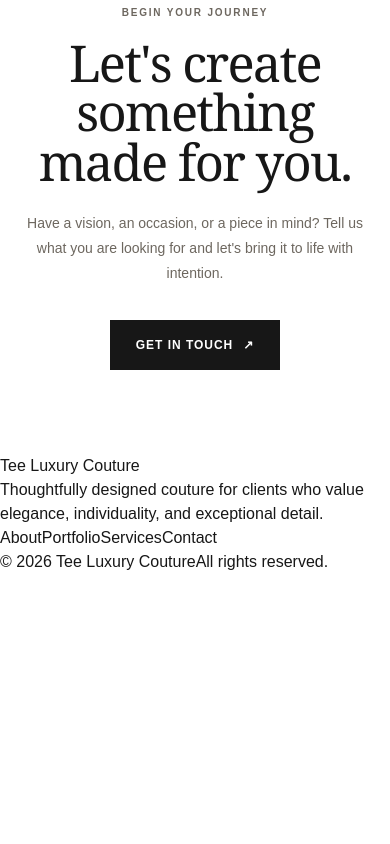
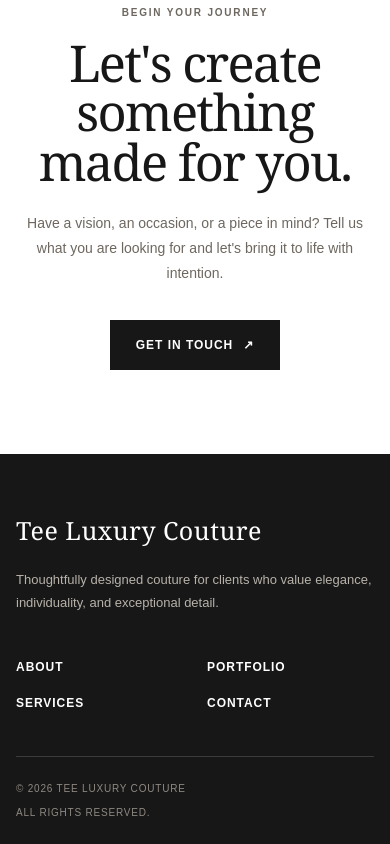
Before and after one commit to Thomas302-star/Tee-Luxury-couture, a Next.js app: page / in a window 390 px wide. Shown: the part 4997-5841 px from the top of the page. Before the commit the page ends 5571 px from the top, so only its background shows below. Built offline with nearby package versions, Linux system fonts and the light colour scheme.

Commit message:
Style site footer

```diff
--- a/app/globals.css
+++ b/app/globals.css
@@ -1,131 +1,126 @@
 @import "tailwindcss";
 
-:root {
-  --background: #ffffff;
-  --foreground: #171717;
-  --border: #e8e8e8;
-  --muted: #6d675f;
-  --cream: #f3f0eb;
+:root { --background:#fff; --foreground:#171717; --border:#e8e8e8; --muted:#6d675f; --cream:#f3f0eb; }
+* { box-sizing:border-box; }
+html { scroll-behavior:smooth; }
+body { margin:0; background:var(--background); color:var(--foreground); font-family:Arial,Helvetica,sans-serif; }
+a { color:inherit; text-decoration:none; }
+.site-header { position:sticky; top:0; z-index:50; width:100%; background:rgba(255,255,255,.96); border-bottom:1px solid var(--border); }
+.header-inner { width:min(1200px,calc(100% - 40px)); min-height:76px; margin:0 auto; display:flex; align-items:center; justify-content:space-between; gap:32px; }
+.brand { font-family:Georgia,"Times New Roman",serif; font-size:20px; font-weight:700; letter-spacing:.04em; white-space:nowrap; }
+.desktop-nav { display:flex; align-items:center; justify-content:center; gap:28px; margin-left:auto; }
+.desktop-nav a,.mobile-nav a { font-size:14px; font-weight:500; transition:opacity 160ms ease; }
+.desktop-nav a:hover,.mobile-nav a:hover { opacity:.6; }
+.header-cta,.mobile-cta { display:inline-flex; align-items:center; justify-content:center; min-height:42px; padding:0 18px; background:#171717; color:#fff; font-size:13px; font-weight:600; letter-spacing:.02em; transition:opacity 160ms ease; }
+.header-cta:hover,.mobile-cta:hover { opacity:.8; }
+.menu-button { display:none; width:42px; height:42px; padding:9px; border:1px solid var(--border); background:#fff; cursor:pointer; }
+.menu-button span { display:block; width:100%; height:1px; margin:5px 0; background:#171717; }
+.mobile-nav { display:none; }
+.hero { width:min(1200px,calc(100% - 40px)); min-height:calc(100vh - 76px); margin:0 auto; padding:72px 0 80px; display:grid; grid-template-columns:minmax(0,.9fr) minmax(380px,1.1fr); align-items:center; gap:clamp(48px,7vw,100px); }
+.hero-copy { max-width:570px; }
+.hero-eyebrow { margin:0 0 24px; color:var(--muted); font-size:11px; font-weight:700; letter-spacing:.18em; line-height:1.5; text-transform:uppercase; }
+.hero h1 { margin:0; max-width:600px; font-family:Georgia,"Times New Roman",serif; font-size:clamp(48px,6vw,78px); font-weight:400; letter-spacing:-.035em; line-height:.98; }
+.hero-description { max-width:470px; margin:28px 0 0; color:var(--muted); font-size:16px; line-height:1.75; }
+.hero-actions { display:flex; flex-wrap:wrap; align-items:center; gap:22px; margin-top:36px; }
+.hero-primary,.hero-secondary { display:inline-flex; align-items:center; justify-content:center; min-height:50px; font-size:13px; font-weight:700; letter-spacing:.04em; }
+.hero-primary { padding:0 25px; background:#171717; color:#fff; transition:transform 160ms ease,opacity 160ms ease; }
+.hero-primary:hover { opacity:.84; transform:translateY(-2px); }
+.hero-secondary { gap:9px; border-bottom:1px solid #171717; transition:opacity 160ms ease; }
+.hero-secondary:hover { opacity:.6; }
+.hero-visual { min-width:0; }
+.hero-frame { position:relative; width:100%; aspect-ratio:.82; max-height:720px; overflow:hidden; background:var(--cream); }
+.hero-frame img { object-fit:cover; }
+.hero-caption { margin:14px 0 0; color:var(--muted); font-size:10px; font-weight:700; letter-spacing:.16em; text-transform:uppercase; }
+.featured-designs,.services,.about-preview { width:min(1200px,calc(100% - 40px)); margin:0 auto; padding:110px 0 120px; border-top:1px solid var(--border); }
+.featured-heading,.services-heading { display:flex; align-items:end; justify-content:space-between; gap:60px; margin-bottom:48px; }
+.section-eyebrow { margin:0 0 16px; color:var(--muted); font-size:10px; font-weight:700; letter-spacing:.18em; text-transform:uppercase; }
+.featured-heading h2,.services-heading h2 { margin:0; font-family:Georgia,"Times New Roman",serif; font-size:clamp(42px,5vw,64px); font-weight:400; letter-spacing:-.03em; line-height:1; }
+.featured-intro,.services-intro { max-width:410px; margin:0; color:var(--muted); font-size:14px; line-height:1.8; }
+.design-grid { display:grid; grid-template-columns:repeat(3,minmax(0,1fr)); gap:22px; }
+.design-card { min-width:0; }
+.design-image { position:relative; aspect-ratio:.78; overflow:hidden; background:var(--cream); }
+.design-image img { object-fit:cover; transition:transform 450ms ease; }
+.design-card:hover .design-image img { transform:scale(1.025); }
+.design-number { position:absolute; top:16px; left:16px; display:grid; place-items:center; width:34px; height:34px; background:rgba(255,255,255,.88); font-size:10px; font-weight:700; letter-spacing:.08em; }
+.design-details { display:flex; align-items:start; justify-content:space-between; gap:20px; padding-top:18px; }
+.design-details h3 { margin:0; font-family:Georgia,"Times New Roman",serif; font-size:23px; font-weight:400; }
+.design-details p { margin:7px 0 0; color:var(--muted); font-size:11px; font-weight:700; letter-spacing:.12em; text-transform:uppercase; }
+.design-arrow { font-size:20px; line-height:1; }
+.featured-link,.services-link,.about-preview-link { display:inline-flex; align-items:center; gap:10px; padding-bottom:7px; border-bottom:1px solid #171717; font-size:12px; font-weight:700; letter-spacing:.08em; text-transform:uppercase; transition:opacity 160ms ease; }
+.featured-link { margin-top:48px; }
+.featured-link:hover,.services-link:hover,.about-preview-link:hover { opacity:.6; }
+.services { padding-bottom:120px; }
+.services-heading { margin-bottom:52px; }
+.services-list { border-top:1px solid var(--border); }
+.service-item { display:grid; grid-template-columns:80px minmax(0,1fr) 40px; align-items:center; gap:32px; padding:30px 0; border-bottom:1px solid var(--border); transition:padding 180ms ease; }
+.service-item:hover { padding-left:10px; padding-right:10px; }
+.service-number { align-self:start; padding-top:5px; color:var(--muted); font-size:11px; font-weight:700; letter-spacing:.12em; }
+.service-copy h3 { margin:0; font-family:Georgia,"Times New Roman",serif; font-size:clamp(25px,3vw,34px); font-weight:400; }
+.service-copy p { max-width:600px; margin:8px 0 0; color:var(--muted); font-size:14px; line-height:1.7; }
+.service-arrow { justify-self:end; font-size:21px; transition:transform 180ms ease; }
+.service-item:hover .service-arrow { transform:translate(3px,-3px); }
+.services-link { margin-top:44px; }
+.about-preview { display:grid; grid-template-columns:minmax(0,.85fr) minmax(0,1.15fr); align-items:stretch; gap:clamp(56px,8vw,120px); }
+.about-preview-visual { min-height:470px; padding:34px; display:flex; flex-direction:column; justify-content:space-between; background:var(--cream); }
+.about-preview-monogram { align-self:center; margin-top:70px; font-family:Georgia,"Times New Roman",serif; font-size:clamp(150px,18vw,230px); font-weight:400; line-height:.8; }
+.about-preview-label { align-self:flex-start; color:var(--muted); font-size:10px; font-weight:700; letter-spacing:.16em; text-transform:uppercase; }
+.about-preview-copy { align-self:center; max-width:570px; }
+.about-preview-copy h2 { margin:0; font-family:Georgia,"Times New Roman",serif; font-size:clamp(42px,5vw,64px); font-weight:400; letter-spacing:-.03em; line-height:1.02; }
+.about-preview-copy > p:not(.section-eyebrow) { max-width:500px; margin:28px 0 0; color:var(--muted); font-size:15px; line-height:1.8; }
+.about-preview-link { margin-top:34px; }
+.call-to-action { width:min(1200px,calc(100% - 40px)); margin:0 auto; padding:110px 40px 120px; border-top:1px solid var(--border); text-align:center; }
+.call-to-action .section-eyebrow { margin-bottom:18px; }
+.call-to-action h2 { max-width:720px; margin:0 auto; font-family:Georgia,"Times New Roman",serif; font-size:clamp(44px,6vw,76px); font-weight:400; letter-spacing:-.035em; line-height:.98; }
+.call-to-action p:not(.section-eyebrow) { max-width:520px; margin:24px auto 0; color:var(--muted); font-size:15px; line-height:1.8; }
+.cta-button { display:inline-flex; align-items:center; gap:10px; min-height:50px; margin-top:34px; padding:0 26px; background:#171717; color:#fff; font-size:12px; font-weight:700; letter-spacing:.08em; text-transform:uppercase; transition:opacity 160ms ease,transform 160ms ease; }
+.cta-button:hover { opacity:.84; transform:translateY(-2px); }
+.site-footer { width:100%; padding:72px 0 28px; background:#171717; color:#fff; }
+.footer-main,.footer-bottom { width:min(1200px,calc(100% - 40px)); margin:0 auto; }
+.footer-main { display:grid; grid-template-columns:1.5fr 1fr; gap:80px; padding-bottom:64px; }
+.footer-logo { display:inline-block; font-family:Georgia,"Times New Roman",serif; font-size:28px; letter-spacing:.02em; }
+.footer-brand p { max-width:430px; margin:18px 0 0; color:#b8b2aa; font-size:13px; line-height:1.8; }
+.footer-nav { display:grid; grid-template-columns:repeat(2,1fr); gap:18px 40px; align-content:start; }
+.footer-nav a { color:#fff; font-size:12px; font-weight:700; letter-spacing:.08em; text-transform:uppercase; transition:opacity 160ms ease; }
+.footer-nav a:hover { opacity:.55; }
+.footer-bottom { padding-top:24px; border-top:1px solid rgba(255,255,255,.16); display:flex; justify-content:space-between; gap:20px; color:#8f8982; font-size:10px; letter-spacing:.08em; text-transform:uppercase; }
+@media (max-width:800px) {
+  .header-inner { width:min(100% - 32px,1200px); min-height:68px; }
+  .desktop-nav,.header-cta { display:none; }
+  .menu-button { display:block; }
+  .mobile-nav { display:flex; flex-direction:column; gap:0; width:min(100% - 32px,1200px); margin:0 auto; padding:8px 0 20px; }
+  .mobile-nav a { padding:15px 0; border-bottom:1px solid var(--border); }
+  .mobile-nav .mobile-cta { margin-top:14px; border-bottom:0; }
+  .hero { width:min(100% - 32px,1200px); min-height:auto; padding:54px 0 64px; grid-template-columns:1fr; gap:48px; }
+  .hero h1 { font-size:clamp(46px,14vw,64px); }
+  .hero-description { font-size:15px; line-height:1.7; }
+  .hero-actions { margin-top:30px; }
+  .hero-frame { aspect-ratio:.86; }
+  .featured-designs,.services,.about-preview { width:min(100% - 32px,1200px); padding:76px 0 84px; }
+  .featured-heading,.services-heading { display:block; margin-bottom:36px; }
+  .featured-heading h2,.services-heading h2 { font-size:clamp(42px,13vw,58px); }
+  .featured-intro,.services-intro { margin-top:20px; max-width:460px; }
+  .design-grid { grid-template-columns:1fr; gap:44px; }
+  .design-image { aspect-ratio:.9; }
+  .design-details h3 { font-size:25px; }
+  .featured-link { margin-top:42px; }
+  .services-heading { margin-bottom:36px; }
+  .service-item { grid-template-columns:42px minmax(0,1fr) 24px; gap:16px; padding:24px 0; }
+  .service-item:hover { padding-left:4px; padding-right:4px; }
+  .service-copy h3 { font-size:27px; }
+  .service-copy p { font-size:13px; }
+  .services-link { margin-top:38px; }
+  .about-preview { grid-template-columns:1fr; gap:44px; }
+  .about-preview-visual { min-height:360px; padding:26px; }
+  .about-preview-monogram { margin-top:55px; font-size:clamp(130px,40vw,190px); }
+  .about-preview-copy h2 { font-size:clamp(42px,13vw,58px); }
+  .about-preview-copy > p:not(.section-eyebrow) { font-size:14px; }
+  .call-to-action { width:min(100% - 32px,1200px); padding:76px 0 84px; }
+  .call-to-action h2 { font-size:clamp(44px,13vw,60px); }
+  .call-to-action p:not(.section-eyebrow) { font-size:14px; }
+  .site-footer { padding:58px 0 24px; }
+  .footer-main,.footer-bottom { width:min(100% - 32px,1200px); }
+  .footer-main { grid-template-columns:1fr; gap:44px; padding-bottom:44px; }
+  .footer-logo { font-size:25px; }
+  .footer-nav { gap:18px 24px; }
+  .footer-bottom { flex-direction:column; gap:9px; }
 }
-
-* { box-sizing: border-box; }
-html { scroll-behavior: smooth; }
-body { margin: 0; background: var(--background); color: var(--foreground); font-family: Arial, Helvetica, sans-serif; }
-a { color: inherit; text-decoration: none; }
-
-.site-header { position: sticky; top: 0; z-index: 50; width: 100%; background: rgba(255,255,255,.96); border-bottom: 1px solid var(--border); }
-.header-inner { width: min(1200px, calc(100% - 40px)); min-height: 76px; margin: 0 auto; display: flex; align-items: center; justify-content: space-between; gap: 32px; }
-.brand { font-family: Georgia, "Times New Roman", serif; font-size: 20px; font-weight: 700; letter-spacing: .04em; white-space: nowrap; }
-.desktop-nav { display: flex; align-items: center; justify-content: center; gap: 28px; margin-left: auto; }
-.desktop-nav a, .mobile-nav a { font-size: 14px; font-weight: 500; transition: opacity 160ms ease; }
-.desktop-nav a:hover, .mobile-nav a:hover { opacity: .6; }
-.header-cta, .mobile-cta { display: inline-flex; align-items: center; justify-content: center; min-height: 42px; padding: 0 18px; background: #171717; color: #fff; font-size: 13px; font-weight: 600; letter-spacing: .02em; transition: opacity 160ms ease; }
-.header-cta:hover, .mobile-cta:hover { opacity: .8; }
-.menu-button { display: none; width: 42px; height: 42px; padding: 9px; border: 1px solid var(--border); background: #fff; cursor: pointer; }
-.menu-button span { display: block; width: 100%; height: 1px; margin: 5px 0; background: #171717; }
-.mobile-nav { display: none; }
-
-.hero { width: min(1200px, calc(100% - 40px)); min-height: calc(100vh - 76px); margin: 0 auto; padding: 72px 0 80px; display: grid; grid-template-columns: minmax(0,.9fr) minmax(380px,1.1fr); align-items: center; gap: clamp(48px,7vw,100px); }
-.hero-copy { max-width: 570px; }
-.hero-eyebrow { margin: 0 0 24px; color: var(--muted); font-size: 11px; font-weight: 700; letter-spacing: .18em; line-height: 1.5; text-transform: uppercase; }
-.hero h1 { margin: 0; max-width: 600px; font-family: Georgia, "Times New Roman", serif; font-size: clamp(48px,6vw,78px); font-weight: 400; letter-spacing: -.035em; line-height: .98; }
-.hero-description { max-width: 470px; margin: 28px 0 0; color: var(--muted); font-size: 16px; line-height: 1.75; }
-.hero-actions { display: flex; flex-wrap: wrap; align-items: center; gap: 22px; margin-top: 36px; }
-.hero-primary, .hero-secondary { display: inline-flex; align-items: center; justify-content: center; min-height: 50px; font-size: 13px; font-weight: 700; letter-spacing: .04em; }
-.hero-primary { padding: 0 25px; background: #171717; color: #fff; transition: transform 160ms ease, opacity 160ms ease; }
-.hero-primary:hover { opacity: .84; transform: translateY(-2px); }
-.hero-secondary { gap: 9px; border-bottom: 1px solid #171717; transition: opacity 160ms ease; }
-.hero-secondary:hover { opacity: .6; }
-.hero-visual { min-width: 0; }
-.hero-frame { position: relative; width: 100%; aspect-ratio: .82; max-height: 720px; overflow: hidden; background: var(--cream); }
-.hero-frame img { object-fit: cover; }
-.hero-caption { margin: 14px 0 0; color: var(--muted); font-size: 10px; font-weight: 700; letter-spacing: .16em; text-transform: uppercase; }
-
-.featured-designs { width: min(1200px, calc(100% - 40px)); margin: 0 auto; padding: 110px 0 120px; border-top: 1px solid var(--border); }
-.featured-heading { display: flex; align-items: end; justify-content: space-between; gap: 60px; margin-bottom: 48px; }
-.section-eyebrow { margin: 0 0 16px; color: var(--muted); font-size: 10px; font-weight: 700; letter-spacing: .18em; text-transform: uppercase; }
-.featured-heading h2 { margin: 0; font-family: Georgia, "Times New Roman", serif; font-size: clamp(42px,5vw,64px); font-weight: 400; letter-spacing: -.03em; line-height: 1; }
-.featured-intro { max-width: 390px; margin: 0; color: var(--muted); font-size: 14px; line-height: 1.8; }
-.design-grid { display: grid; grid-template-columns: repeat(3, minmax(0,1fr)); gap: 22px; }
-.design-card { min-width: 0; }
-.design-image { position: relative; aspect-ratio: .78; overflow: hidden; background: var(--cream); }
-.design-image img { object-fit: cover; transition: transform 450ms ease; }
-.design-card:hover .design-image img { transform: scale(1.025); }
-.design-number { position: absolute; top: 16px; left: 16px; display: grid; place-items: center; width: 34px; height: 34px; background: rgba(255,255,255,.88); font-size: 10px; font-weight: 700; letter-spacing: .08em; }
-.design-details { display: flex; align-items: start; justify-content: space-between; gap: 20px; padding-top: 18px; }
-.design-details h3 { margin: 0; font-family: Georgia, "Times New Roman", serif; font-size: 23px; font-weight: 400; }
-.design-details p { margin: 7px 0 0; color: var(--muted); font-size: 11px; font-weight: 700; letter-spacing: .12em; text-transform: uppercase; }
-.design-arrow { font-size: 20px; line-height: 1; }
-.featured-link { display: inline-flex; align-items: center; gap: 10px; margin-top: 48px; padding-bottom: 7px; border-bottom: 1px solid #171717; font-size: 12px; font-weight: 700; letter-spacing: .08em; text-transform: uppercase; transition: opacity 160ms ease; }
-.featured-link:hover { opacity: .6; }
-
-.services { width: min(1200px, calc(100% - 40px)); margin: 0 auto; padding: 110px 0 120px; border-top: 1px solid var(--border); }
-.services-heading { display: flex; align-items: end; justify-content: space-between; gap: 60px; margin-bottom: 52px; }
-.services-heading h2 { margin: 0; font-family: Georgia, "Times New Roman", serif; font-size: clamp(42px,5vw,64px); font-weight: 400; letter-spacing: -.03em; line-height: 1; }
-.services-intro { max-width: 410px; margin: 0; color: var(--muted); font-size: 14px; line-height: 1.8; }
-.services-list { border-top: 1px solid var(--border); }
-.service-item { display: grid; grid-template-columns: 80px minmax(0,1fr) 40px; align-items: center; gap: 32px; padding: 30px 0; border-bottom: 1px solid var(--border); transition: padding 180ms ease; }
-.service-item:hover { padding-left: 10px; padding-right: 10px; }
-.service-number { align-self: start; padding-top: 5px; color: var(--muted); font-size: 11px; font-weight: 700; letter-spacing: .12em; }
-.service-copy h3 { margin: 0; font-family: Georgia, "Times New Roman", serif; font-size: clamp(25px,3vw,34px); font-weight: 400; }
-.service-copy p { max-width: 600px; margin: 8px 0 0; color: var(--muted); font-size: 14px; line-height: 1.7; }
-.service-arrow { justify-self: end; font-size: 21px; transition: transform 180ms ease; }
-.service-item:hover .service-arrow { transform: translate(3px,-3px); }
-.services-link { display: inline-flex; align-items: center; gap: 10px; margin-top: 44px; padding-bottom: 7px; border-bottom: 1px solid #171717; font-size: 12px; font-weight: 700; letter-spacing: .08em; text-transform: uppercase; transition: opacity 160ms ease; }
-.services-link:hover { opacity: .6; }
-
-.about-preview { width: min(1200px, calc(100% - 40px)); margin: 0 auto; padding: 110px 0 120px; border-top: 1px solid var(--border); display: grid; grid-template-columns: minmax(0,.85fr) minmax(0,1.15fr); align-items: stretch; gap: clamp(56px,8vw,120px); }
-.about-preview-visual { min-height: 470px; padding: 34px; display: flex; flex-direction: column; justify-content: space-between; background: var(--cream); }
-.about-preview-monogram { align-self: center; margin-top: 70px; font-family: Georgia, "Times New Roman", serif; font-size: clamp(150px,18vw,230px); font-weight: 400; line-height: .8; }
-.about-preview-label { align-self: flex-start; color: var(--muted); font-size: 10px; font-weight: 700; letter-spacing: .16em; text-transform: uppercase; }
-.about-preview-copy { align-self: center; max-width: 570px; }
-.about-preview-copy h2 { margin: 0; font-family: Georgia, "Times New Roman", serif; font-size: clamp(42px,5vw,64px); font-weight: 400; letter-spacing: -.03em; line-height: 1.02; }
-.about-preview-copy > p:not(.section-eyebrow) { max-width: 500px; margin: 28px 0 0; color: var(--muted); font-size: 15px; line-height: 1.8; }
-.about-preview-link { display: inline-flex; align-items: center; gap: 10px; margin-top: 34px; padding-bottom: 7px; border-bottom: 1px solid #171717; font-size: 12px; font-weight: 700; letter-spacing: .08em; text-transform: uppercase; transition: opacity 160ms ease; }
-.about-preview-link:hover { opacity: .6; }
-
-.call-to-action { width: min(1200px, calc(100% - 40px)); margin: 0 auto; padding: 110px 40px 120px; border-top: 1px solid var(--border); text-align: center; }
-.call-to-action .section-eyebrow { margin-bottom: 18px; }
-.call-to-action h2 { max-width: 720px; margin: 0 auto; font-family: Georgia, "Times New Roman", serif; font-size: clamp(44px,6vw,76px); font-weight: 400; letter-spacing: -.035em; line-height: .98; }
-.call-to-action p:not(.section-eyebrow) { max-width: 520px; margin: 24px auto 0; color: var(--muted); font-size: 15px; line-height: 1.8; }
-.cta-button { display: inline-flex; align-items: center; gap: 10px; min-height: 50px; margin-top: 34px; padding: 0 26px; background: #171717; color: #fff; font-size: 12px; font-weight: 700; letter-spacing: .08em; text-transform: uppercase; transition: opacity 160ms ease, transform 160ms ease; }
-.cta-button:hover { opacity: .84; transform: translateY(-2px); }
-
-@media (max-width: 800px) {
-  .header-inner { width: min(100% - 32px,1200px); min-height: 68px; }
-  .desktop-nav, .header-cta { display: none; }
-  .menu-button { display: block; }
-  .mobile-nav { display: flex; flex-direction: column; gap: 0; width: min(100% - 32px,1200px); margin: 0 auto; padding: 8px 0 20px; }
-  .mobile-nav a { padding: 15px 0; border-bottom: 1px solid var(--border); }
-  .mobile-nav .mobile-cta { margin-top: 14px; border-bottom: 0; }
-  .hero { width: min(100% - 32px,1200px); min-height: auto; padding: 54px 0 64px; grid-template-columns: 1fr; gap: 48px; }
-  .hero h1 { font-size: clamp(46px,14vw,64px); }
-  .hero-description { font-size: 15px; line-height: 1.7; }
-  .hero-actions { margin-top: 30px; }
-  .hero-frame { aspect-ratio: .86; }
-  .featured-designs { width: min(100% - 32px,1200px); padding: 76px 0 84px; }
-  .featured-heading { display: block; margin-bottom: 36px; }
-  .featured-heading h2 { font-size: clamp(42px,13vw,58px); }
-  .featured-intro { margin-top: 20px; max-width: 460px; }
-  .design-grid { grid-template-columns: 1fr; gap: 44px; }
-  .design-image { aspect-ratio: .9; }
-  .design-details h3 { font-size: 25px; }
-  .featured-link { margin-top: 42px; }
-  .services { width: min(100% - 32px,1200px); padding: 76px 0 84px; }
-  .services-heading { display: block; margin-bottom: 36px; }
-  .services-heading h2 { font-size: clamp(42px,13vw,58px); }
-  .services-intro { margin-top: 20px; max-width: 460px; }
-  .service-item { grid-template-columns: 42px minmax(0,1fr) 24px; gap: 16px; padding: 24px 0; }
-  .service-item:hover { padding-left: 4px; padding-right: 4px; }
-  .service-copy h3 { font-size: 27px; }
-  .service-copy p { font-size: 13px; }
-  .services-link { margin-top: 38px; }
-  .about-preview { width: min(100% - 32px,1200px); padding: 76px 0 84px; grid-template-columns: 1fr; gap: 44px; }
-  .about-preview-visual { min-height: 360px; padding: 26px; }
-  .about-preview-monogram { margin-top: 55px; font-size: clamp(130px,40vw,190px); }
-  .about-preview-copy h2 { font-size: clamp(42px,13vw,58px); }
-  .about-preview-copy > p:not(.section-eyebrow) { font-size: 14px; }
-  .call-to-action { width: min(100% - 32px,1200px); padding: 76px 0 84px; }
-  .call-to-action h2 { font-size: clamp(44px,13vw,60px); }
-  .call-to-action p:not(.section-eyebrow) { font-size: 14px; }
-}
```
